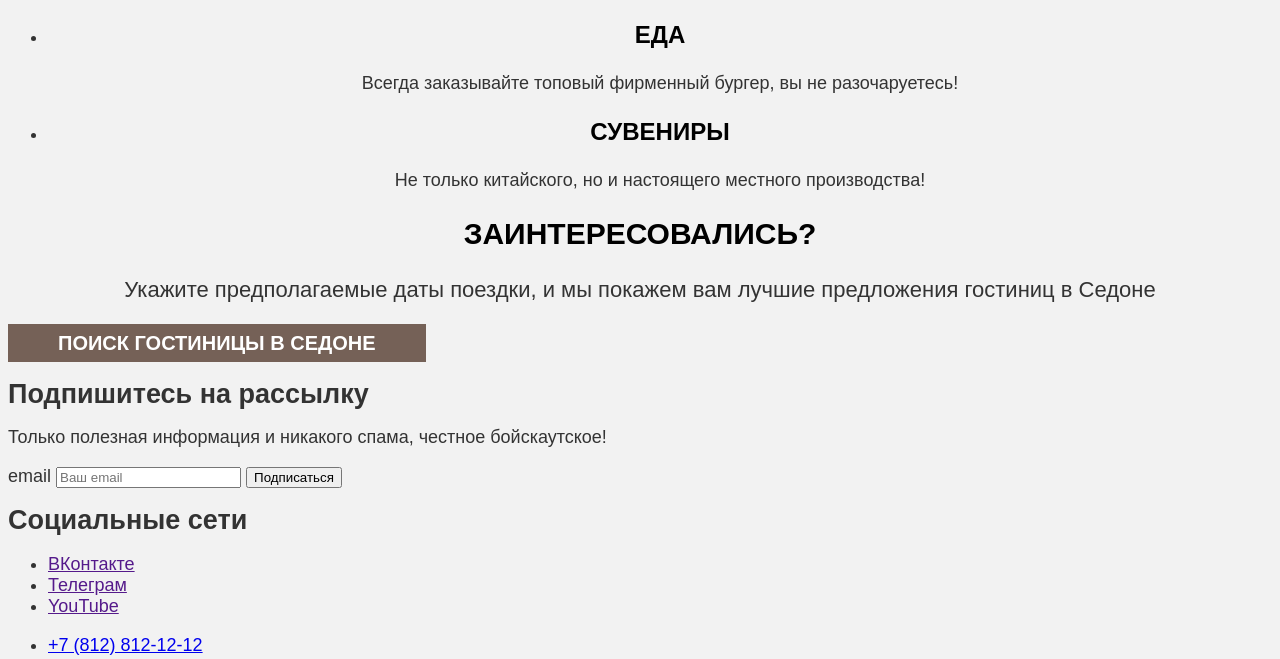
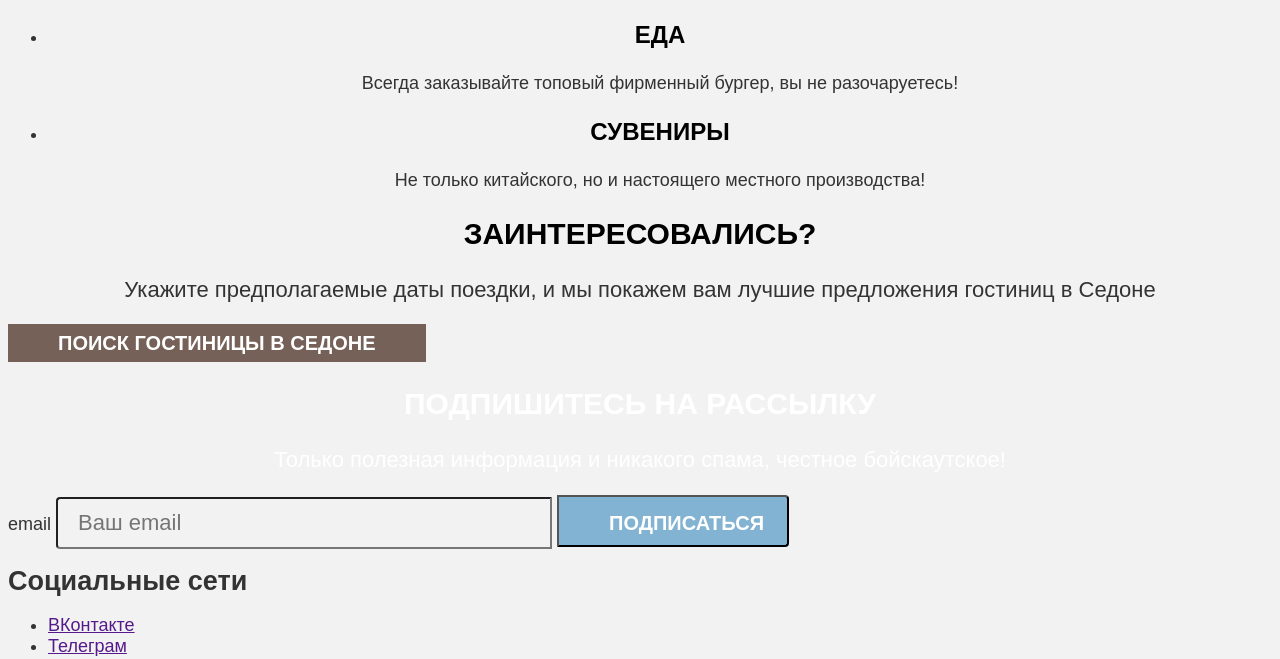
Before and after one commit to narziev-ak/2342585-sedona-2, a plain HTML site: page index.html in a window 1280 px wide. Shown: the part 2312-2971 px from the top of the page. Drawn offline with Linux system fonts and the light colour scheme; a web font is replaced by a local one.

Commit message:
до номера телефона

```diff
--- a/index.html
+++ b/index.html
@@ -108,7 +108,7 @@
       <form class="subscribe-form" action="https://echo.htmlacademy.ru/" method="post">
         <label class="visually-hidden" for "subscribe-email">email<label>
         <input class="field" placeholder="Ваш email" type="email" name="subscribe-email" id="subscribe-email" required>
-        <button class="button subcribe-button" type="submit">
+        <button class="button-subcribe-button" type="submit">
           Подписаться
         </button>
 
--- a/styles/styles.css
+++ b/styles/styles.css
@@ -47,6 +47,7 @@ body {
   color: #333333;
   background-color: #f2f2f2;
 }
+
 .page-header {
   font-size: 16px;
   font-weight: 700;
@@ -144,3 +145,48 @@ body {
  height: 52px;
  color: #ffffff;
 }
+.subscribe-title {
+  font-weight: 700;
+  font-size: 30px;
+  line-height: 36px;
+  text-transform: uppercase;
+  text-align: center;
+  color: #ffffff;
+}
+.subscribe-description {
+  font-size: 22px;
+  line-height: 26px;
+  text-align: center;
+  color: #ffffff;
+}
+.field {
+  font-size: 22px;
+  line-height: 24px;
+  color: #000000;
+  background: #f2f2f2;
+  border-radius: 4px 0 0 4px;
+  padding: 12px 20px;
+  width: 452px;
+  height: 24px;
+}
+.button-subcribe-button {
+font-weight: 700;
+font-size: 20px;
+line-height: 36px;
+text-transform: uppercase;
+text-align: center;
+color: #ffffff;
+background: #82b3d3;
+border-radius: 0 4px 4px 0;
+padding: 8px 50px;
+width: 232px;
+height: 52px;
+}
+.contacts-phone-descrption {
+  font-weight: 400;
+  font-size: 40px;
+  line-height: 40px;
+  text-transform: uppercase;
+  text-align: center;
+  color: #000000;
+}
```
